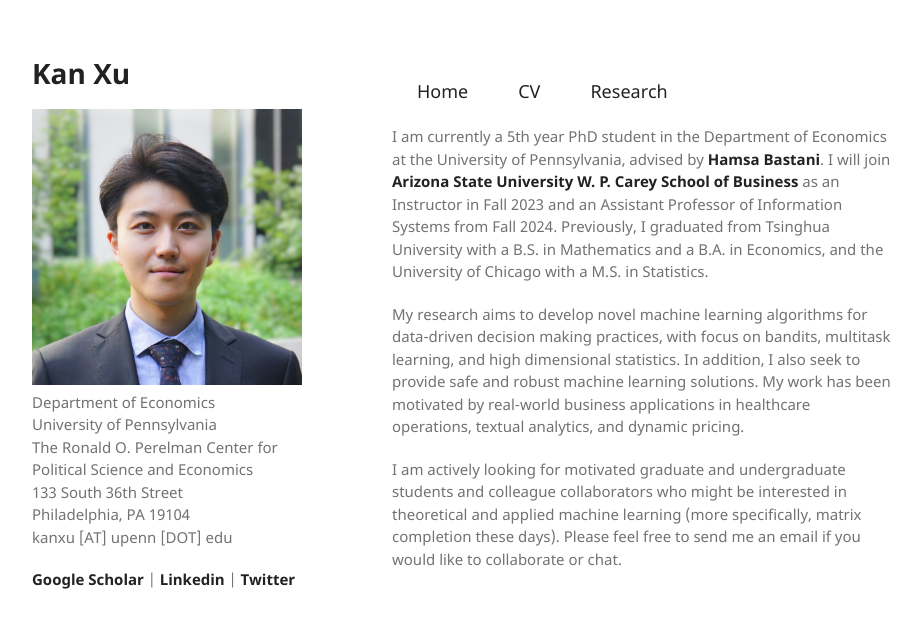
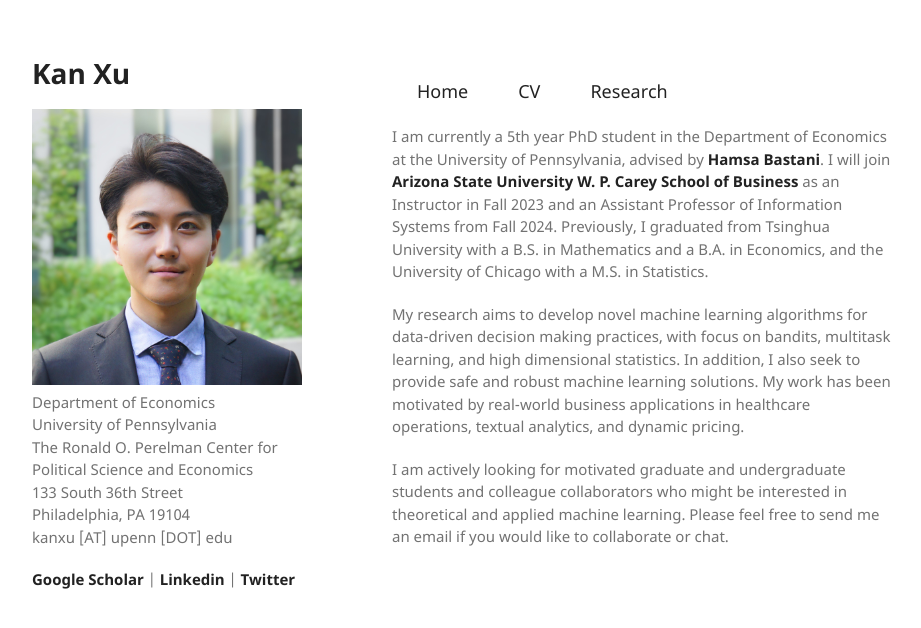
Before and after one commit to kanxu526/kanxu526.github.io, a Jekyll site: the page built from index.md, in a window 1280 px wide. Shown: the top 628 px of the page, without its empty margins (178-1099 px from the left). Built offline with Jekyll 4.4.1, drawn with Linux system fonts in a browser that asks for light colours.

Commit message:
Update index.md

```diff
--- a/index.md
+++ b/index.md
@@ -13,5 +13,5 @@ layout: default
 <p>My research aims to develop novel machine learning algorithms for data-driven decision making practices, with focus on bandits, multitask learning, and high dimensional statistics. In addition, I also seek to provide safe and robust machine learning solutions. My work has been motivated by real-world business applications in healthcare operations, textual analytics, and dynamic pricing. </p>
 
 <p>
-I am actively looking for motivated graduate and undergraduate students and colleague collaborators who might be interested in theoretical and applied machine learning (more specifically, matrix completion these days). Please feel free to send me an email if you would like to collaborate or chat.
+I am actively looking for motivated graduate and undergraduate students and colleague collaborators who might be interested in theoretical and applied machine learning. Please feel free to send me an email if you would like to collaborate or chat.
 </p>
```
